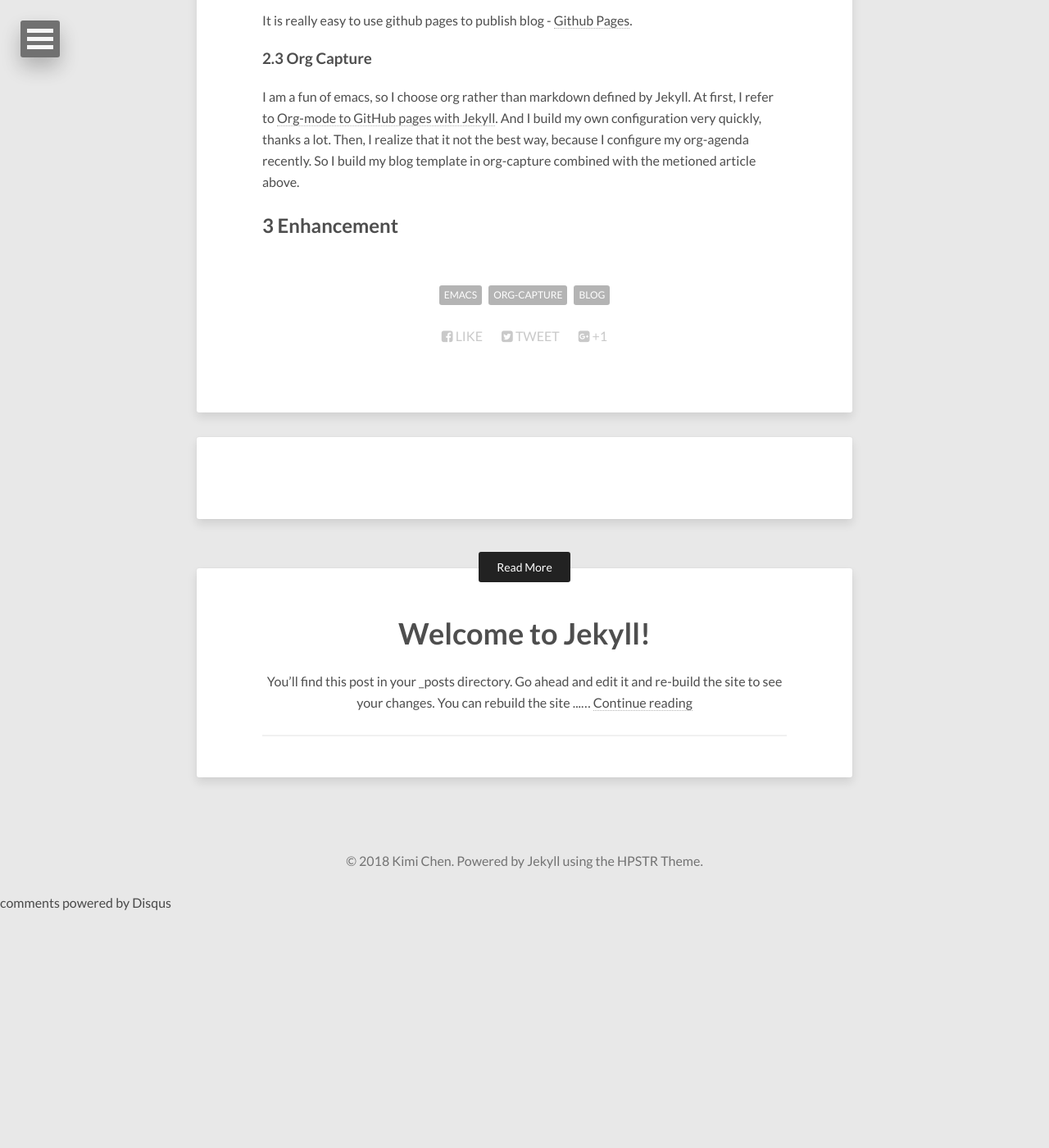
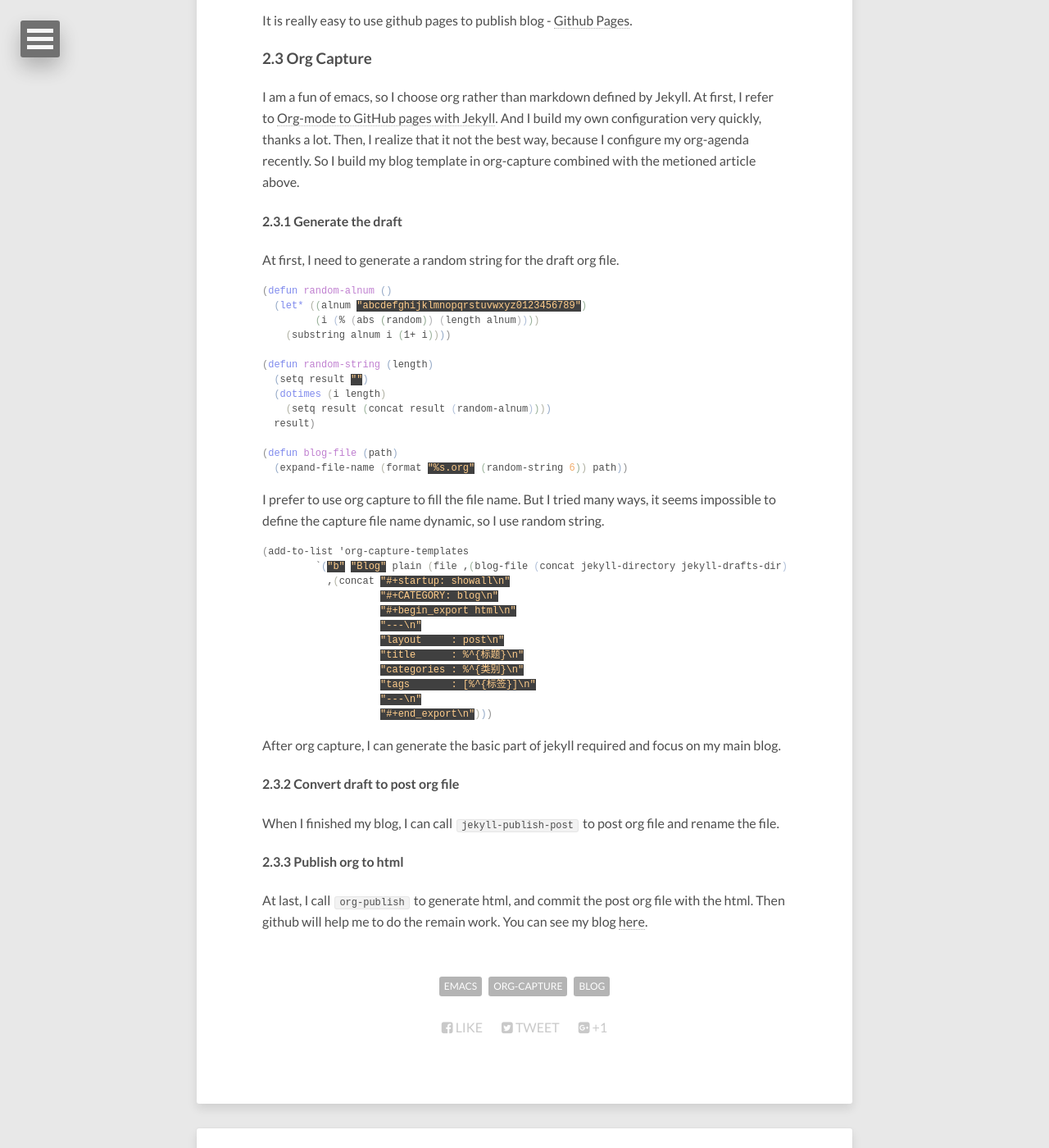
Before and after one commit to kimichen13/kimichen13.github.io.tmp, a Jekyll site: the page built from _posts/2018-06-19-blog-with-orgcapture.html, in a window 1280 px wide and 1400 px high, scrolled down 683 px. Shown: the whole window at 82% size. Built offline with Jekyll 4.4.1, drawn with Linux system fonts in a browser that asks for light colours; nearby versions of some CDN libraries; comment, search, counter and statistics services are not loaded; before the commit the page ends 1793 px from its top, so only the background shows below that.

Commit message:
Forget to publish.

```diff
--- a/_posts/2018-06-19-blog-with-orgcapture.html
+++ b/_posts/2018-06-19-blog-with-orgcapture.html
@@ -48,9 +48,75 @@ Then, I realize that it not the best way, because I configure my org-agenda rece
 So I build my blog template in org-capture combined with the metioned article above.
 </p>
 </div>
+
+<div id="outline-container-orgda776de" class="outline-4">
+<h4 id="orgda776de"><span class="section-number-4">2.3.1</span> Generate the draft</h4>
+<div class="outline-text-4" id="text-2-3-1">
+<p>
+At first, I need to generate a random string for the draft org file.
+</p>
+
+<div class="org-src-container">
+<pre class="src src-lisp"><span style="color: #8c8c8c;">(</span><span style="color: #808bed;">defun</span> <span style="color: #c080d0;">random-alnum</span> <span style="color: #93a8c6;">()</span>
+  <span style="color: #93a8c6;">(</span><span style="color: #808bed;">let*</span> <span style="color: #b0b1a3;">(</span><span style="color: #97b098;">(</span>alnum <span style="color: #ffcd8b; background-color: #404040;">"abcdefghijklmnopqrstuvwxyz0123456789"</span><span style="color: #97b098;">)</span>
+         <span style="color: #97b098;">(</span>i <span style="color: #aebed8;">(</span>% <span style="color: #b0b0b3;">(</span>abs <span style="color: #90a890;">(</span>random<span style="color: #90a890;">)</span><span style="color: #b0b0b3;">)</span> <span style="color: #b0b0b3;">(</span>length alnum<span style="color: #b0b0b3;">)</span><span style="color: #aebed8;">)</span><span style="color: #97b098;">)</span><span style="color: #b0b1a3;">)</span>
+    <span style="color: #b0b1a3;">(</span>substring alnum i <span style="color: #97b098;">(</span>1+ i<span style="color: #97b098;">)</span><span style="color: #b0b1a3;">)</span><span style="color: #93a8c6;">)</span><span style="color: #8c8c8c;">)</span>
+
+<span style="color: #8c8c8c;">(</span><span style="color: #808bed;">defun</span> <span style="color: #c080d0;">random-string</span> <span style="color: #93a8c6;">(</span>length<span style="color: #93a8c6;">)</span>
+  <span style="color: #93a8c6;">(</span>setq result <span style="color: #ffcd8b; background-color: #404040;">""</span><span style="color: #93a8c6;">)</span>
+  <span style="color: #93a8c6;">(</span><span style="color: #808bed;">dotimes</span> <span style="color: #b0b1a3;">(</span>i length<span style="color: #b0b1a3;">)</span>
+    <span style="color: #b0b1a3;">(</span>setq result <span style="color: #97b098;">(</span>concat result <span style="color: #aebed8;">(</span>random-alnum<span style="color: #aebed8;">)</span><span style="color: #97b098;">)</span><span style="color: #b0b1a3;">)</span><span style="color: #93a8c6;">)</span>
+  result<span style="color: #8c8c8c;">)</span>
+
+<span style="color: #8c8c8c;">(</span><span style="color: #808bed;">defun</span> <span style="color: #c080d0;">blog-file</span> <span style="color: #93a8c6;">(</span>path<span style="color: #93a8c6;">)</span>
+  <span style="color: #93a8c6;">(</span>expand-file-name <span style="color: #b0b1a3;">(</span>format <span style="color: #ffcd8b; background-color: #404040;">"%s.org"</span> <span style="color: #97b098;">(</span>random-string <span style="color: #f0ad6d;">6</span><span style="color: #97b098;">)</span><span style="color: #b0b1a3;">)</span> path<span style="color: #93a8c6;">)</span><span style="color: #8c8c8c;">)</span>
+</pre>
+</div>
+
+<p>
+I prefer to use org capture to fill the file name.
+But I tried many ways, it seems impossible to define the capture file name dynamic, so I use random string.
+</p>
+
+<div class="org-src-container">
+<pre class="src src-lisp"><span style="color: #8c8c8c;">(</span>add-to-list 'org-capture-templates
+         `<span style="color: #93a8c6;">(</span><span style="color: #ffcd8b; background-color: #404040;">"b"</span> <span style="color: #ffcd8b; background-color: #404040;">"Blog"</span> plain <span style="color: #b0b1a3;">(</span>file ,<span style="color: #97b098;">(</span>blog-file <span style="color: #aebed8;">(</span>concat jekyll-directory jekyll-drafts-dir<span style="color: #aebed8;">)</span><span style="color: #97b098;">)</span><span style="color: #b0b1a3;">)</span>
+           ,<span style="color: #b0b1a3;">(</span>concat <span style="color: #ffcd8b; background-color: #404040;">"#+startup: showall\n"</span>
+                    <span style="color: #ffcd8b; background-color: #404040;">"#+CATEGORY: blog\n"</span>
+                    <span style="color: #ffcd8b; background-color: #404040;">"#+begin_export html\n"</span>
+                    <span style="color: #ffcd8b; background-color: #404040;">"---\n"</span>
+                    <span style="color: #ffcd8b; background-color: #404040;">"layout     : post\n"</span>
+                    <span style="color: #ffcd8b; background-color: #404040;">"title      : %^{&#26631;&#39064;}\n"</span>
+                    <span style="color: #ffcd8b; background-color: #404040;">"categories : %^{&#31867;&#21035;}\n"</span>
+                    <span style="color: #ffcd8b; background-color: #404040;">"tags       : [%^{&#26631;&#31614;}]\n"</span>
+                    <span style="color: #ffcd8b; background-color: #404040;">"---\n"</span>
+                    <span style="color: #ffcd8b; background-color: #404040;">"#+end_export\n"</span><span style="color: #b0b1a3;">)</span><span style="color: #93a8c6;">)</span><span style="color: #8c8c8c;">)</span>
+</pre>
+</div>
+
+<p>
+After org capture, I can generate the basic part of jekyll required and focus on my main blog.
+</p>
 </div>
 </div>
 
-<div id="outline-container-org94d6b5e" class="outline-2">
-<h2 id="org94d6b5e"><span class="section-number-2">3</span> Enhancement</h2>
+<div id="outline-container-orgdb7a0f5" class="outline-4">
+<h4 id="orgdb7a0f5"><span class="section-number-4">2.3.2</span> Convert draft to post org file</h4>
+<div class="outline-text-4" id="text-2-3-2">
+<p>
+When I finished my blog, I can call <code>jekyll-publish-post</code> to post org file and rename the file.
+</p>
 </div>
+</div>
+
+<div id="outline-container-orgbe65669" class="outline-4">
+<h4 id="orgbe65669"><span class="section-number-4">2.3.3</span> Publish org to html</h4>
+<div class="outline-text-4" id="text-2-3-3">
+<p>
+At last, I call <code>org-publish</code> to generate html, and commit the post org file with the html.
+Then github will help me to do the remain work. You can see my blog <a href="https://blog.thinkimi.com">here</a>.
+</p>
+</div>
+</div>
+</div>
+</div>
```
